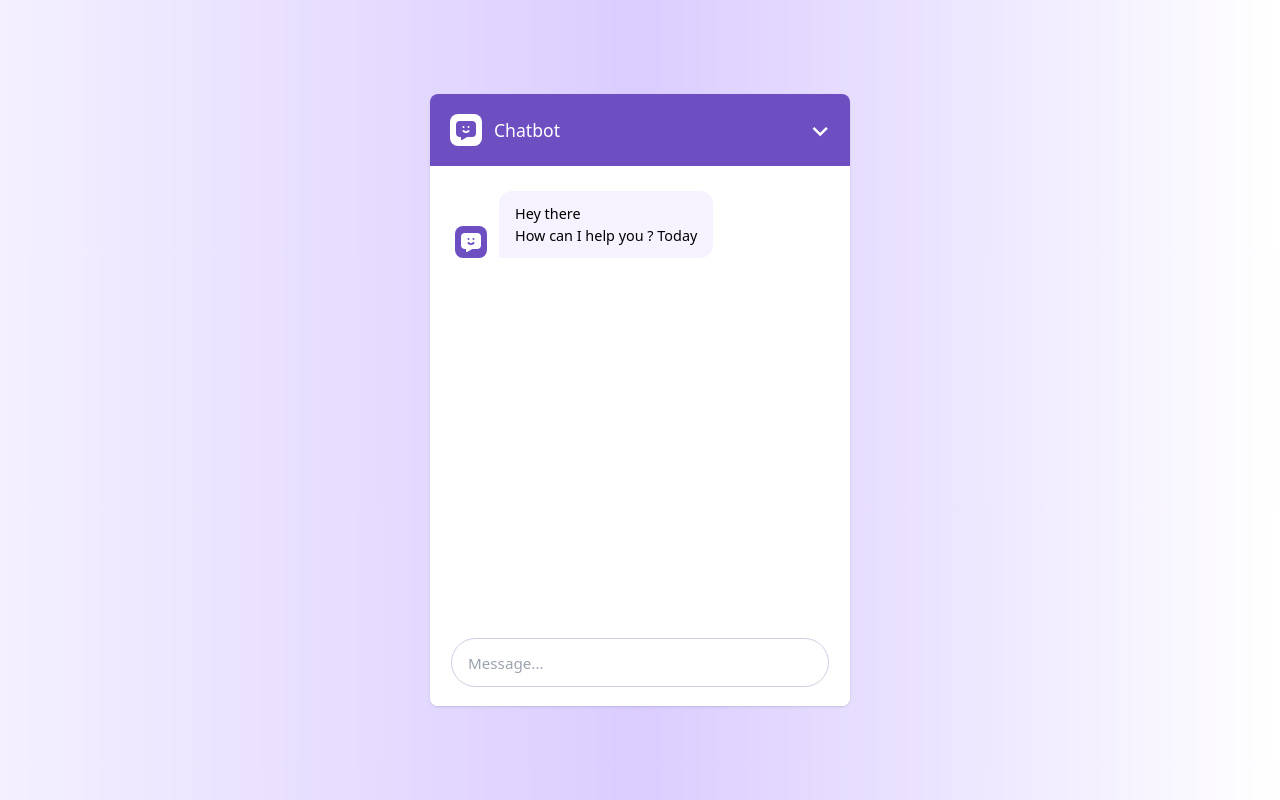
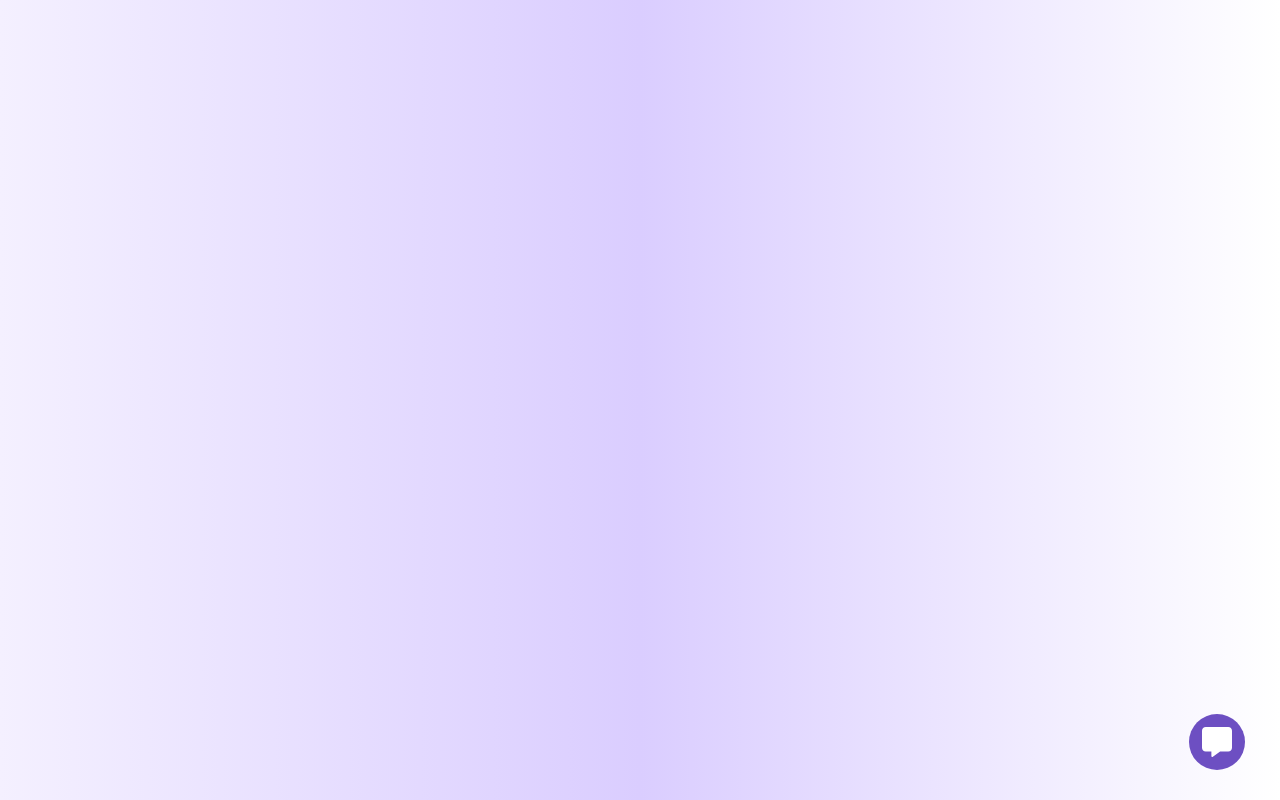
Before and after one commit to mkkapadi12/BajrangLatkan-Chatbot, a React (Vite) app: page / in a window 1280 px wide. Built offline with nearby package versions, Linux system fonts and the light colour scheme.

Commit message:
add toggle btn for chatbot

```diff
--- a/src/App.jsx
+++ b/src/App.jsx
@@ -1,4 +1,4 @@
-import React, { useState } from "react";
+import React, { useEffect, useRef, useState } from "react";
 import { ICONS } from "./assets/Icons/icons";
 import styled from "styled-components";
 import ChatForm from "./components/ChatForm";
@@ -8,6 +8,8 @@ const apiKey = process.env.GEMINI_API_KEY;
 
 const App = () => {
   const [chatHistory, setChatHistory] = useState([]);
+  const [showchatBot, setShowchatBot] = useState(false);
+  const chatBodyRef = useRef();
 
   const generateBotResponse = async (history) => {
     const updateHistory = (text) => {
@@ -55,22 +57,59 @@ const App = () => {
     }
   };
 
+  useEffect(() => {
+    // auto scroll whenever chat History updates
+    chatBodyRef.current.scrollTo({
+      top: chatBodyRef.current.scrollHeight,
+      behavour: "smooth",
+    });
+  }, [chatHistory]);
+
   return (
     <>
-      <Wrapper className="container bg-gradient-to-r from-[#f4f0ff,#dacdff] w-full min-h-[100vh] flex items-center justify-center">
-        <div className="relative chatbot-popup overflow-hidden bg-[#fff] w-[420px] rounded-lg shadow">
+      <Wrapper
+        className={`container bg-gradient-to-r from-[#f4f0ff,#dacdff] w-full min-h-[100vh]`}
+      >
+        <button
+          id="chat-bot-toggler"
+          onClick={() => setShowchatBot((prev) => !prev)}
+          className="fixed bottom-[20px] sm:bottom-[30px] right-[20px] sm:right-[35px] border-none w-14 h-14 cursor-pointer rounded-full flex items-center justify-center bg-[#6d4fc2]"
+        >
+          {showchatBot ? (
+            <span className="absolute text-[#fff]">
+              <ICONS.CLOSE size={30} />
+            </span>
+          ) : (
+            <span className="absolute text-[#fff]">
+              <ICONS.MSG size={30} />
+            </span>
+          )}
+        </button>
+        <div
+          className={`chatbot-popup fixed overflow-hidden bg-[#fff] sm:w-[420px] rounded-lg shadow sm:bottom-[100px] w-full bottom-0 right-0 sm:right-[60px] h-full sm:h-auto ${
+            showchatBot
+              ? "opacity-100 translate-y-0 scale-[1] pointer-events-auto"
+              : "opacity-0 translate-y-5 scale-[0.2] pointer-events-none transition-all origin-bottom-right"
+          }`}
+        >
           {/* CHAT HEADER */}
           <div className="chat-header flex bg-[#6D4FC2] items-center justify-between px-5 py-4">
             <div className="flex items-center gap-3 header-info">
               <ICONS.CHAT_BOT className="w-8 h-8 p-1 bg-white rounded-lg fill-[#6d4fc2]" />
               <h2 className="logo-text text-[#fff] text-[1.1rem]">Chatbot</h2>
             </div>
-            <button className="h-[40px] rounded-xl w-[40px] border-none outline-none text-[#fff] text-[1.9rem] pt-[2px] bg-none mr-[-10px] cursor-pointer flex items-center justify-center hover:bg-[#593bab] transition-all">
+            <button
+              onClick={() => setShowchatBot((prev) => !prev)}
+              className="h-[40px] rounded-xl w-[40px] border-none outline-none text-[#fff] text-[1.9rem] pt-[2px] bg-none mr-[-10px] cursor-pointer flex items-center justify-center hover:bg-[#593bab] transition-all"
+            >
               <ICONS.DOWN_ARROW />
             </button>
           </div>
           {/* CHAT BODY */}
-          <div className="chat-body p-[25px] h-[460px] overflow-y-auto flex flex-col gap-5 mb-[80px]">
+          <div
+            ref={chatBodyRef}
+            className="chat-body p-[25px] h-[460px] overflow-y-auto flex flex-col gap-5 mb-[80px]"
+          >
             <div className="flex items-start gap-3 message bot-msg">
               <span className="w-8 h-8 p-1 bg-[#6d4fc2] rounded-lg">
                 <ICONS.CHAT_BOT className="fill-[#fff] w-full h-full" />
@@ -120,6 +159,7 @@ const Wrapper = styled.section`
     background-color: #f6f2ff;
     border-radius: 13px 13px 13px 3px;
   }
+
   .chat-form .msg-text:valid ~ button {
     display: block;
   }
--- a/src/assets/Icons/icons.jsx
+++ b/src/assets/Icons/icons.jsx
@@ -1,9 +1,13 @@
 import { TbMessageChatbotFilled } from "react-icons/tb";
 import { CiLocationArrow1 } from "react-icons/ci";
 import { MdOutlineKeyboardArrowDown } from "react-icons/md";
+import { FaMessage } from "react-icons/fa6";
+import { IoMdClose } from "react-icons/io";
 
 export const ICONS = {
   CHAT_BOT: TbMessageChatbotFilled,
   SEND: CiLocationArrow1,
   DOWN_ARROW: MdOutlineKeyboardArrowDown,
+  MSG: FaMessage,
+  CLOSE: IoMdClose,
 };
```
